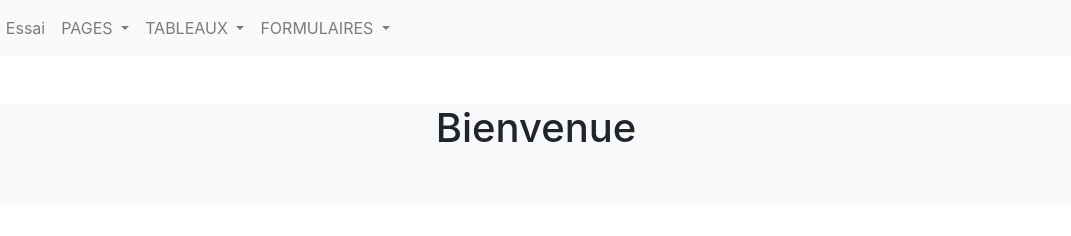
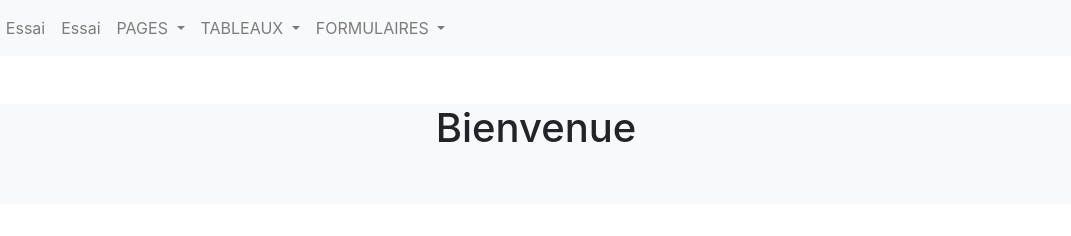
Before and after one commit to Job-Marie/Job-Marie, a plain HTML site: page index.html in a window 1280 px wide. Shown: the top 236 px of the page, 104-1175 px from the left. Drawn offline with nearby package versions, Linux system fonts and the light colour scheme.

Commit message:
Update index.html

```diff
--- a/index.html
+++ b/index.html
@@ -19,6 +19,9 @@
         <ul class="navbar-nav">
             <li class="nav-item">
                 <a href="Essai.html" class="nav-link yes">Essai</a>
+            </li>
+            <li class="nav-item">
+                <a href="curriculum vitae.html" class="nav-link yes">Essai</a>
             </li>
             <li class="nav-item dropdown">
                 <a class="nav-link dropdown-toggle" id="navbarDropdownPAGES" role="button" data-toggle="dropdown" aria-haspopup="true" aria-expanded="false">
```
